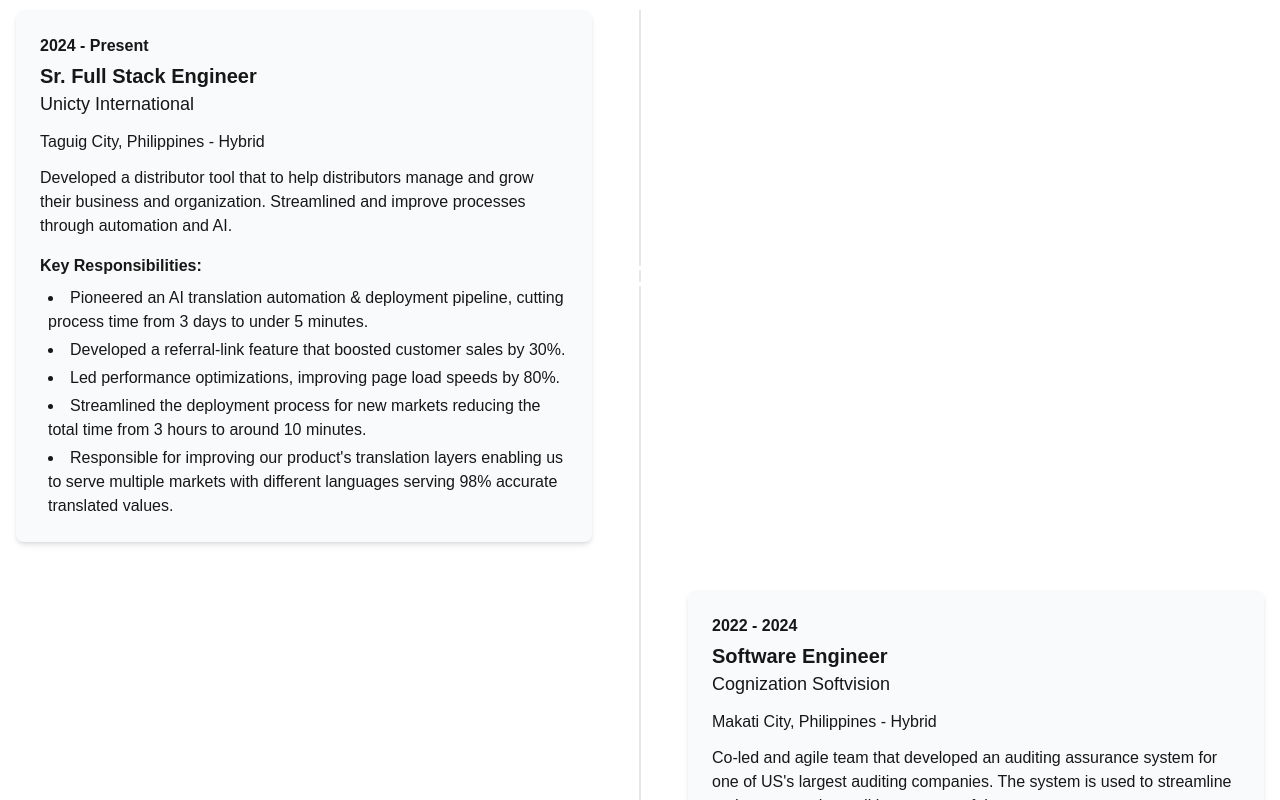
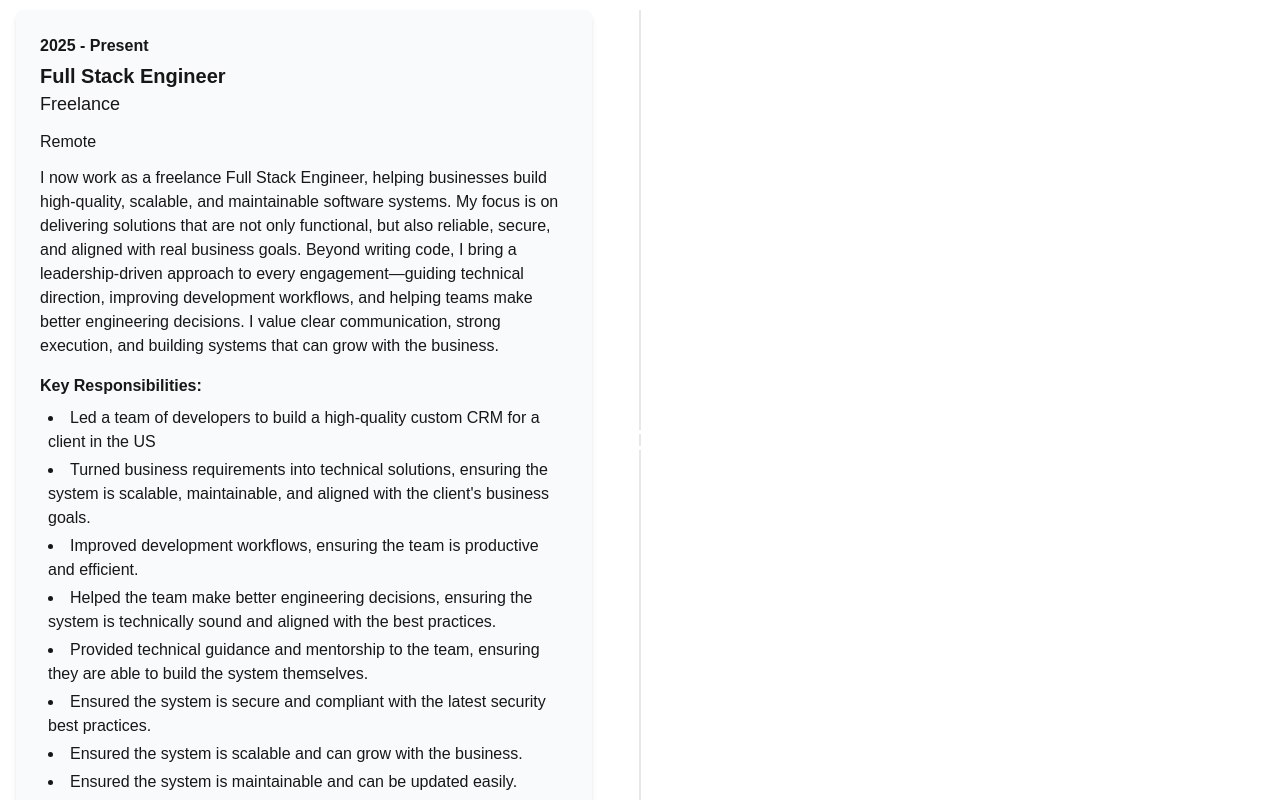
Before and after one commit to alfredreyes14/portfolio.react, a Next.js app: page / in a window 1280 px wide. Shown: the part 2240-3040 px from the top of the page. Built offline with nearby package versions, Linux system fonts and the light colour scheme.

Commit message:
chore: updated experience

```diff
--- a/app/components/experience/Experience.jsx
+++ b/app/components/experience/Experience.jsx
@@ -5,9 +5,28 @@
   const experiences = [
     {
       id: 1,
+      company: 'Freelance',
+      position: 'Full Stack Engineer',
+      period: '2025 - Present',
+      location: 'Remote',
+      description: 'I now work as a freelance Full Stack Engineer, helping businesses build high-quality, scalable, and maintainable software systems. My focus is on delivering solutions that are not only functional, but also reliable, secure, and aligned with real business goals. \n\n Beyond writing code, I bring a leadership-driven approach to every engagement—guiding technical direction, improving development workflows, and helping teams make better engineering decisions. I value clear communication, strong execution, and building systems that can grow with the business.',
+      responsibilities: [
+        'Led a team of developers to build a high-quality custom CRM for a client in the US',
+        'Turned business requirements into technical solutions, ensuring the system is scalable, maintainable, and aligned with the client\'s business goals.',
+        'Improved development workflows, ensuring the team is productive and efficient.',
+        'Helped the team make better engineering decisions, ensuring the system is technically sound and aligned with the best practices.',
+        'Provided technical guidance and mentorship to the team, ensuring they are able to build the system themselves.',
+        'Ensured the system is secure and compliant with the latest security best practices.',
+        'Ensured the system is scalable and can grow with the business.',
+        'Ensured the system is maintainable and can be updated easily.',
+        'Ensured the system is aligned with the latest technologies and best practices.',
+      ]
+    },
+    {
+      id: 2,
       company: 'Unicty International',
       position: 'Sr. Full Stack Engineer',
-      period: '2024 - Present',
+      period: '2024 - 2025',
       location: 'Taguig City, Philippines - Hybrid',
       description: 'Developed a distributor tool that to help distributors manage and grow their business and organization. \n\n Streamlined and improve processes through automation and AI.',
       responsibilities: [
@@ -19,7 +38,7 @@
       ]
     },
     {
-      id: 2,
+      id: 3,
       company: 'Cognization Softvision',
       position: 'Software Engineer',
       location: 'Makati City, Philippines - Hybrid',
@@ -32,7 +51,7 @@
       ]
     },
     {
-      id: 3,
+      id: 4,
       company: 'Locale Europe LTD (Through Cloud Employee Inc. * Lay-off)',
       position: 'Full Stack Engineer',
       location: 'Greater London, UK - Remote (From Philippines)',
@@ -46,7 +65,7 @@
       ]
     },
     {
-      id: 4,
+      id: 5,
       company: 'Yondu Inc',
       position: 'Software Engineer',
       location: 'Taguig City, Philippines - Remote',
@@ -58,7 +77,7 @@
       ]
     },
     {
-      id: 5,
+      id: 6,
       company: 'Cafe24 Philippines',
       position: 'Web Developer',
       location: 'Pasig City, Philippines',
```
